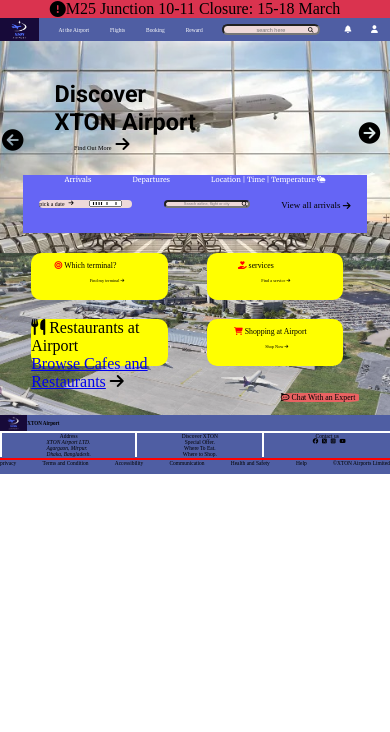
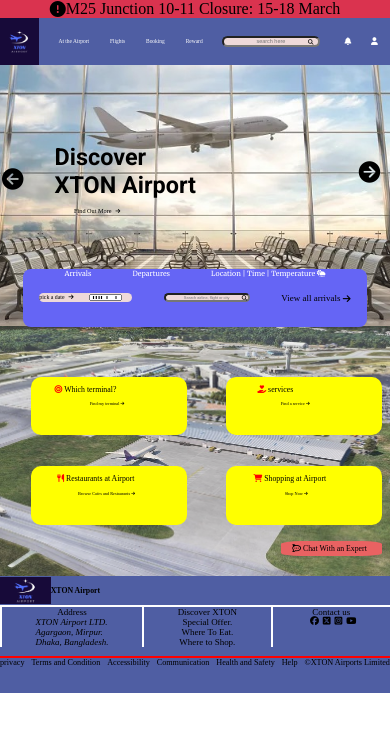
Before and after one commit to Shahriar-Utchas/XTON-Airport, a PHP site: page / in a window 390 px wide. Shown: the top 732 px of the page. Run offline with PHP 8.4, Linux system fonts and the light colour scheme.

Commit message:
Update home.css

```diff
--- a/CSS/home.css
+++ b/CSS/home.css
@@ -14,7 +14,7 @@
   background-color: #4f5ea3;
   display: flex;
   align-items: center;
-  height: 6vw;
+  height: 8vw;
   font-size: 1.4vw;
 }
 
@@ -22,7 +22,7 @@
   background-image: url(../img/logo.png);
   background-size: cover;
   background-position: center;
-  height: 6vw;
+  height: 8vw;
   width: 10%;
 }
 
@@ -71,11 +71,10 @@
 }
 
 /* main home section */
-
 #home::before {
   content: "";
   position: absolute;
-  height: 72vw;
+  height: 46.32vw;
   background: url("../img/bg.jpg") no-repeat center center/cover;
   width: 100%;
   z-index: -1;
@@ -141,6 +140,7 @@
   margin: 6vw;
   position: relative;
   bottom: 2vw;
+  border-radius: 8px;
 }
 .arrivals-text {
   display: flex;
@@ -182,7 +182,7 @@
   width: 22vw;
   height: 2.2vw;
   position: relative;
-  bottom: 0.0vw;
+  bottom: 0vw;
   /* left: 0.2vw; */
   background-color: rgb(238, 217, 217);
   font-size: 1vw;
@@ -218,54 +218,57 @@
   z-index: -1;
   opacity: 0.9;
 }
-#home-2{
-  margin-top:-5vw ;
+#home-2 {
+  height: 44vw;
+  margin-top: -10vw;
 }
-.home-2-op{
+.home-2-op {
   display: grid;
   grid-template-columns: 35vw 35vw;
-  grid-template-rows: 12vw 12vw ;
+  grid-template-rows: 12vw 12vw;
   grid-gap: 5vw 10vw;
   margin: 8vw;
+  position: relative;
+  top: 4vw;
 }
-.options{
+.options {
   background-color: yellow;
   border-radius: 10px;
 }
-.target{
+.target {
   position: relative;
   font-size: 2vw;
   left: 6vw;
   top: 2vw;
 }
-.target i{
+.target i {
   color: red;
 }
-.target2{
+.target2 {
   position: relative;
   font-size: 1.1vw;
   color: black;
   left: 15vw;
   top: 4vw;
 }
-.target2 a{
+.target2 a {
   text-decoration: none;
   color: black;
 }
-.target2 a:hover{
+.target2 a:hover {
   text-decoration: underline;
   color: rgb(63, 62, 62);
 }
-.services{
+.services {
   position: relative;
   font-size: 2vw;
   left: 8vw;
   top: 2vw;
 }
-.services i{
+.services i {
   color: red;
 }
-.services2{
+.services2 {
   position: relative;
   font-size: 1.1vw;
   color: black;
@@ -273,48 +276,48 @@
   top: 4vw;
   width: 50%;
 }
-.services2 a{
+.services2 a {
   text-decoration: none;
   color: black;
 }
-.services2 a:hover{
+.services2 a:hover {
   text-decoration: underline;
   color: rgb(63, 62, 62);
 }
-.resturent{
+.restaurant {
   position: relative;
   font-size: 2vw;
   left: 6.7vw;
   top: 2vw;
 }
-.resturent i{
+.restaurant i {
   color: red;
 }
-.resturent2{
+.restaurant2 {
   position: relative;
   font-size: 1.1vw;
   color: black;
   left: 12vw;
   top: 4vw;
 }
-.resturent2 a{
+.restaurant2 a {
   text-decoration: none;
   color: black;
 }
-.resturent2 a:hover{
+.restaurant2 a:hover {
   text-decoration: underline;
   color: rgb(63, 62, 62);
 }
-.shopping{
+.shopping {
   position: relative;
   font-size: 2vw;
   left: 7vw;
   top: 2vw;
 }
-.shopping i{
+.shopping i {
   color: red;
 }
-.shopping2{
+.shopping2 {
   width: 50%;
   position: relative;
   font-size: 1.1vw;
@@ -322,73 +325,152 @@
   left: 15vw;
   top: 4vw;
 }
-.shopping2 a{
+.shopping2 a {
   text-decoration: none;
   color: black;
 }
-.shopping2 a:hover{
+.shopping2 a:hover {
   text-decoration: underline;
   color: rgb(63, 62, 62);
 }
 
-.expert{
+.expert {
   display: inline-block;
   border-radius: 20%;
   font-size: 2vw;
   background-color: rgb(233, 98, 98);
   position: relative;
   left: 72vw;
-  bottom: 3vw;
+  bottom: 5vw;
+  height: 5vw;
+  width: 25%;
+  display: flex;
+  justify-content: center;
+  align-items: center;
 }
-.expert:hover{
+.expert:hover {
   background-color: #d94d4d;
   cursor: pointer;
 }
 
 /* footer */
-footer{
+footer {
   height: 15vw;
   background-color: #4f5ea3;
   font-size: 1.4vw;
 }
-.footer-1st{
+.footer-1st {
   display: flex;
   align-items: center;
   border-bottom: 2px solid white;
 }
-.footer-logo{
+.footer-logo {
   background-image: url(../img/logo.png);
   background-size: cover;
   background-position: center;
   height: 4vw;
   width: 7%;
 }
-.title{
+.title {
   font-size: 1.3vw;
   font-weight: bold;
 }
-.footer-2nd{
+.footer-2nd {
   height: 7vw;
   border-bottom: 2px solid red;
 }
-.footer2d-info{
+.footer2d-info {
   display: grid;
-  grid-template-columns:auto auto auto;
+  grid-template-columns: auto auto auto;
 }
-.info{
+.info {
   display: flex;
   flex-direction: column;
   align-items: center;
   border-left: 2px solid white;
 }
-.links{
+.links {
   display: flex;
 }
-.links i{
+.links i {
   padding-left: 1vw;
 }
-.footer-last{
+.footer-last {
   display: flex;
   justify-content: space-between;
   align-items: center;
 }
+@media only screen and (max-width: 899px) {
+  .nav2 {
+    height: 12vw;
+    font-size: 1.4vw;
+  }
+  .logo {
+    height: 12vw;
+    width: 10%;
+  }
+  .home-text {
+    position: relative;
+    top: 10vw;
+  }
+  .home-text i {
+    font-size: 1.4vw;
+  }
+  .arrow-right {
+    position: relative;
+    top: 4vw;
+  }
+  .arrow-left {
+    position: relative;
+    top: 4vw;
+  }
+  #home {
+    height: 69vw;
+  }
+  #home::before {
+    height: 69vw;
+  }
+  .arrivals {
+    position: relative;
+    top: 16vw;
+  }
+  #home-2 {
+    height: 60vw;
+  }
+  .home-2-op {
+    position: relative;
+    top: 13vw;
+    grid-template-columns: 40vw 40vw;
+    grid-template-rows: 15vw 15vw;
+    grid-gap: 8vw 10vw;
+  }
+  #home-2::before {
+    height: 66vw;
+  }
+  .expert {
+    bottom: 7 vw;
+    height: 4vw;
+    width: 26%;
+    font-size: 2vw;
+  }
+  footer {
+    height: 30vw;
+  }
+  .footer-1st {
+    height: 8vw;
+  }
+  .title {
+    font-size: 2vw;
+  }
+  .footer-logo {
+    height: 7vw;
+    width: 13%;
+  }
+  .footer-2nd {
+    height: 13vw;
+    font-size: 2.3vw;
+  }
+  .footer-last {
+    font-size: 2.1vw;
+  }
+}
```
Lines whose indentation alone changed are shown as unchanged.
